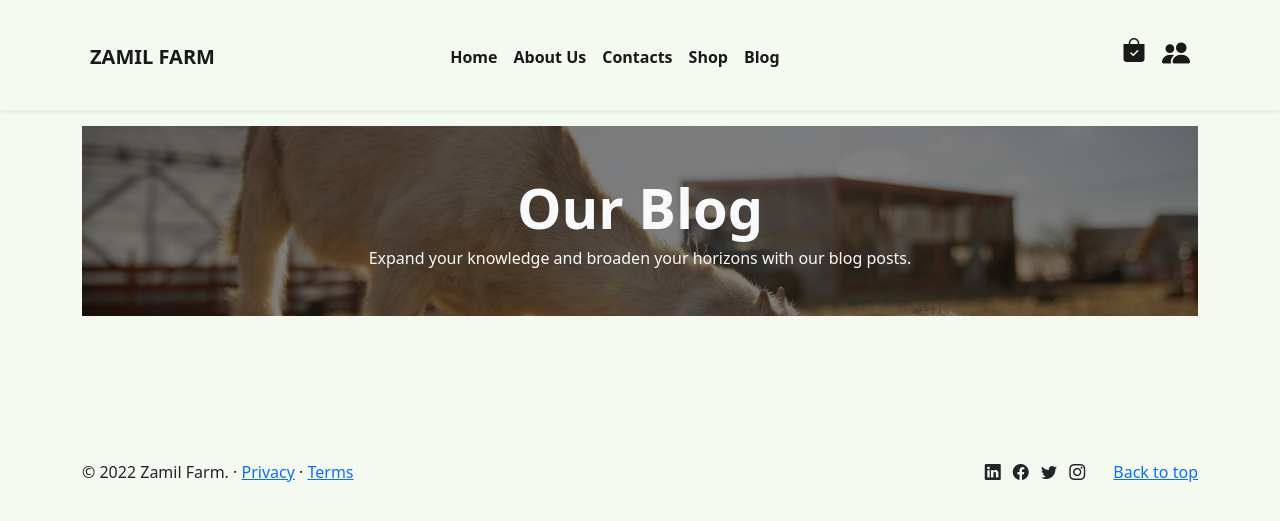
After one commit to stevemacharia/Zamil-Farms, a Django app: page /blog/ in a window 1280 px wide. The commit adds this page. Shown: the top 521 px of the page. Run offline with Django 4.2, Linux system fonts and the light colour scheme; data that the repository does not hold is empty; some libraries are stand-ins or nearby versions.

Commit message:
Start of Blog detail page

```diff
--- a/Zamil_Farms/urls.py
+++ b/Zamil_Farms/urls.py
@@ -27,6 +27,7 @@ urlpatterns = [
     path('orders/', include('orders.urls')),
     path('payments/', include('payments.urls')),
     path('payments/', include('django_pesapal.urls')),
+    path('blog/', include('blog.urls')),
     path('account/', include('password_reset.urls')),
     path('verification/', include('verify_email.urls')),
 
--- /dev/null
+++ b/blog/templates/blog/blog_detail.html
@@ -0,0 +1,4 @@
+{% include 'main/base.html' %}
+<div class="container py-3">
+    <h3 class="f-color-secondary fw-bold">{{ blog.title }}</h3>
+</div>
--- /dev/null
+++ b/blog/templates/blog/blog_list.html
@@ -0,0 +1,33 @@
+{% include 'main/base.html' %}
+<div class="container py-3">
+    <div id="OurStoryImage">
+        <h1 class="fw-bolder display-4 text-center pt-5 text-light"> Our Blog</h1>
+        <h6 class="text-center fs-6 text-light pb-5 ">Expand your knowledge and broaden your horizons with our blog posts.</h6>
+    </div>
+    <section class="pt-5 mt-5">
+        {% for blog in blogs %}
+            <div class="card mb-3 mx-auto bg-transparent shadow-sm border-0" style="max-width: 840px;">
+              <div class="row g-0">
+                <div class="col-md-4">
+                  <img src="{{ blog.blog_image.url }}" class="img-fluid rounded-start"  alt="Zamil_Farm_Blog_image">
+                </div>
+                <div class="col-md-8">
+                  <div class="card-body px-5">
+                      <a class="text-decoration-none" href="{% url 'blog-detail' blog.id %}"><h2 class="card-title f-color-primary fw-bold">{{ blog.title }}</h2></a>
+                    <p class="card-text">{{ blog.description}}</p>
+                    <p class="card-text"><small class="text-muted fw-bold f-color-secondary pe-4">Author: {{ blog.author }}</small> <small class="text-muted f-color-secondary fw-bold">Last updated on {{ blog.updated_on }}</small></p>
+                  </div>
+                </div>
+              </div>
+            </div>
+        {% endfor %}
+    </section>
+</div>
+
+
+<!-- FOOTER -->
+<footer class="container pt-2 mt-4">
+<p class="float-end"><i class="bi bi-linkedin pe-2"></i> <i class="bi bi-facebook pe-2"></i> <i class="bi bi-twitter pe-2"></i> <i class="bi bi-instagram pe-4"></i> <a href="#">Back to top</a></p>
+<p>&copy; 2022 Zamil Farm. &middot; <a href="#">Privacy</a> &middot; <a href="#">Terms</a></p>
+</footer>
+<!-- FOOTER -->
--- /dev/null
+++ b/blog/urls.py
@@ -0,0 +1,7 @@
+from django.urls import path, include
+from .views import ProductListView, BlogDetailView
+
+urlpatterns = [
+    path('', ProductListView.as_view(), name='BlogList'),
+    path('FullStory/<str:pk>/', BlogDetailView.as_view(), name='blog-detail'),
+]
--- a/blog/views.py
+++ b/blog/views.py
@@ -1,3 +1,25 @@
 from django.shortcuts import render
+from django.views.generic import ListView, DetailView
+from blog.models import Blog
+
 
 # Create your views here.
+class ProductListView(ListView):
+    model = Blog
+    template_name = 'blog/blog_list.html'  # <app>/<model>_<viewtype>.html
+    context_object_name = 'blogs'
+
+    def get_context_data(self, **kwargs):
+        et = super(ProductListView, self).get_context_data(**kwargs)
+        et['blogs'] = Blog.objects.order_by('-date_created')[:3]
+        return et
+
+
+class BlogDetailView(DetailView):
+    model = Blog
+    template_name = 'blog/blog_detail.html'
+
+    def get_context_data(self, **kwargs):
+        context = super().get_context_data(**kwargs)
+
+        return context
--- a/main/templates/main/about_us.html
+++ b/main/templates/main/about_us.html
@@ -27,6 +27,6 @@
 <!-- FOOTER -->
 <footer class="container pt-1 mt-4">
 <p class="float-end"><i class="bi bi-linkedin pe-2"></i> <i class="bi bi-facebook pe-2"></i> <i class="bi bi-twitter pe-2"></i> <i class="bi bi-instagram pe-4"></i> <a href="#">Back to top</a></p>
-<p>&copy; 2022 Zamil Farms. &middot; <a href="#">Privacy</a> &middot; <a href="#">Terms</a></p>
+<p>&copy; 2022 Zamil Farm. &middot; <a href="#">Privacy</a> &middot; <a href="#">Terms</a></p>
 </footer>
 <!-- FOOTER -->
--- a/main/templates/main/base.html
+++ b/main/templates/main/base.html
@@ -49,12 +49,17 @@
                         data-bs-placement="bottom" title="Our Contacts">Contacts</a>
                   </li>
 
-
                    <li class="nav-item">
                      <a class="nav-link active fw-bold" href="{% url 'shop' %}"
                         data-bs-toggle="tooltip" data-bs-placement="bottom"
                         title="Shop">Shop</a>
-                  </li>
+                   </li>
+
+                   <li class="nav-item">
+                     <a class="nav-link active fw-bold" href="{% url 'BlogList' %}"
+                        data-bs-toggle="tooltip" data-bs-placement="bottom"
+                        title="Shop">Blog</a>
+                    </li>
 
 
                </ul>
--- a/main/views.py
+++ b/main/views.py
@@ -6,6 +6,7 @@ from django.shortcuts import render, redirect
 from user.forms import VisitorMessagesForm
 from django.db.models import Q, Sum
 from django.contrib import messages
+from blog.models import Blog
 
 # Create your views here.
 
@@ -25,6 +26,7 @@ class ProductListView(ListView):
         et['products'] = Product.objects.order_by('-date_created')[:12]
         et['NewProducts'] = Product.objects.order_by('-date_created')[:4]
         et['v_form'] = VisitorMessagesForm()
+        et['blogs'] = Blog.objects.order_by('-date_created')[:3]
         return et
 
 
--- a/orders/models.py
+++ b/orders/models.py
@@ -20,5 +20,5 @@ class OrderDetail(models.Model):
     order_name = models.ForeignKey(Order, on_delete=models.CASCADE)
     product_id = models.CharField(max_length=100)
     product_name = models.CharField(max_length=100)
-    product_quantity = models.IntegerField(max_length=100, default=0)
+    product_quantity = models.IntegerField(default=0)
     product_price = models.DecimalField(max_digits=10, decimal_places=2)
```
Also changed, not shown: blog/models.py (+26 -4 lines), main/templates/main/index.html (+12 -34 lines), blog/migrations/0001_initial.py, media/blog_pics/1513074.png (added), media/blog_pics/me.png (added), media/blog_pics/me_lgNmjv2.png (added), media/blog_pics/oxygen-blood-vector-icon_116137-5226.jpeg (added), media/blog_pics/sandisk_sdsdxxy_064g_gn4in_extremepro_sdxc_64gb_card_1431033.jpeg (added), orders/migrations/0003_alter_orderdetail_product_quantity.py (added).
